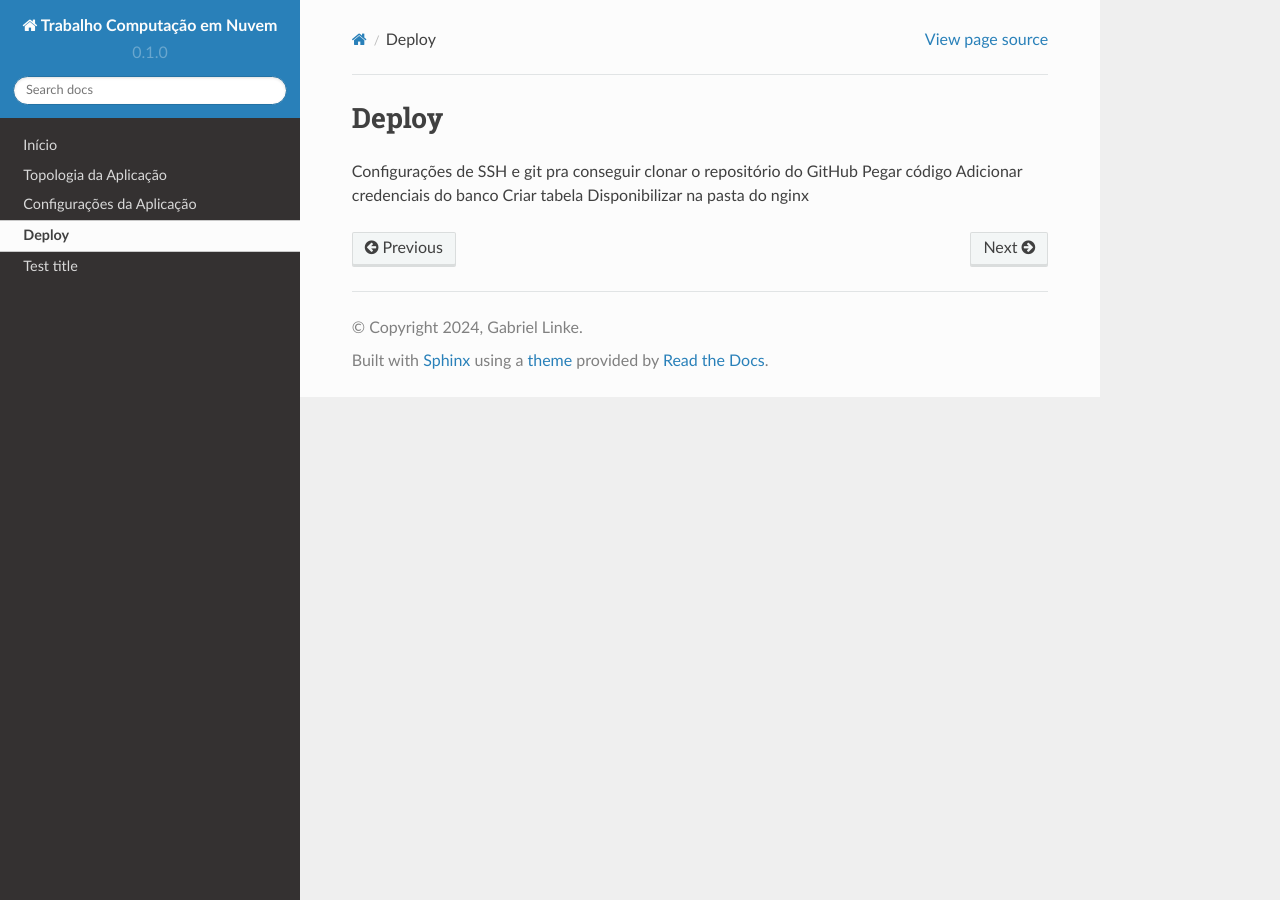
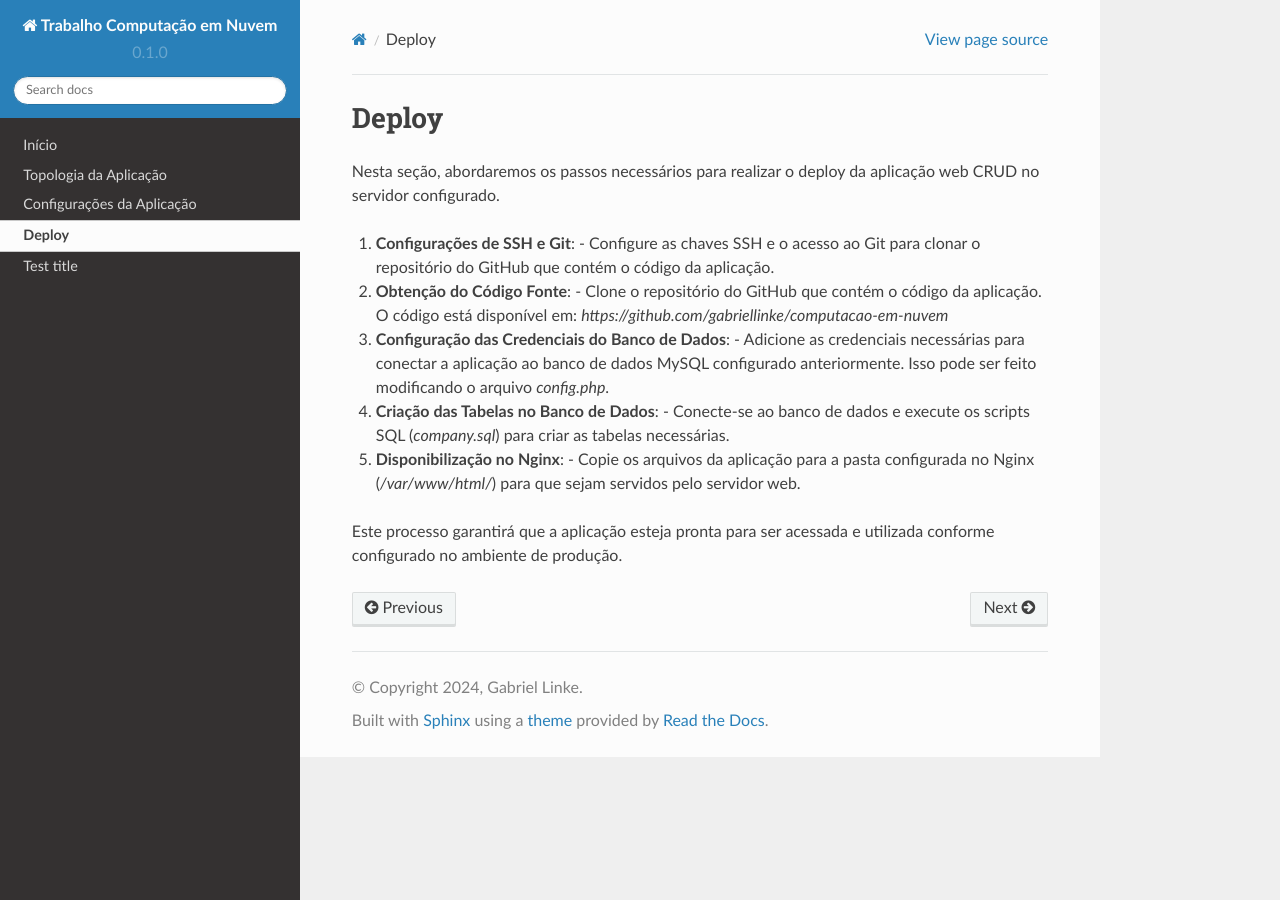
Before and after one commit to gabriellinke/computacao-em-nuvem, a Sphinx documentation site: the page built from docs/source/deploy.rst, in a window 1280 px wide. Built offline with Sphinx 7.4.7 and the Read the Docs theme 2.0.0, drawn with Linux system fonts in a browser that asks for light colours.

Commit message:
Update doc

```diff
--- a/docs/source/deploy.rst
+++ b/docs/source/deploy.rst
@@ -1,8 +1,21 @@
 Deploy
-=====
+======
 
-Configurações de SSH e git pra conseguir clonar o repositório do GitHub
-Pegar código
-Adicionar credenciais do banco
-Criar tabela
-Disponibilizar na pasta do nginx
+Nesta seção, abordaremos os passos necessários para realizar o deploy da aplicação web CRUD no servidor configurado.
+
+1. **Configurações de SSH e Git**:
+   - Configure as chaves SSH e o acesso ao Git para clonar o repositório do GitHub que contém o código da aplicação.
+
+2. **Obtenção do Código Fonte**:
+   - Clone o repositório do GitHub que contém o código da aplicação. O código está disponível em: `https://github.com/gabriellinke/computacao-em-nuvem`
+
+3. **Configuração das Credenciais do Banco de Dados**:
+   - Adicione as credenciais necessárias para conectar a aplicação ao banco de dados MySQL configurado anteriormente. Isso pode ser feito modificando o arquivo `config.php`.
+
+4. **Criação das Tabelas no Banco de Dados**:
+   - Conecte-se ao banco de dados e execute os scripts SQL (`company.sql`) para criar as tabelas necessárias.
+
+5. **Disponibilização no Nginx**:
+   - Copie os arquivos da aplicação para a pasta configurada no Nginx (`/var/www/html/`) para que sejam servidos pelo servidor web.
+
+Este processo garantirá que a aplicação esteja pronta para ser acessada e utilizada conforme configurado no ambiente de produção.
```
